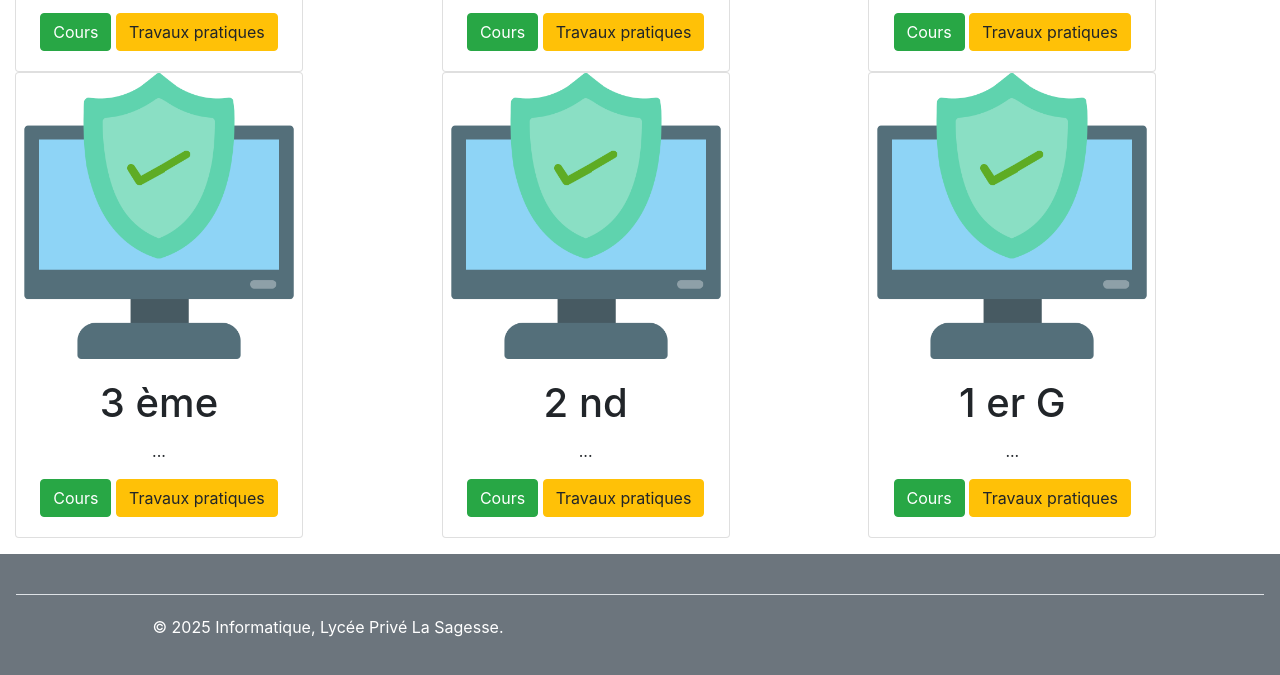
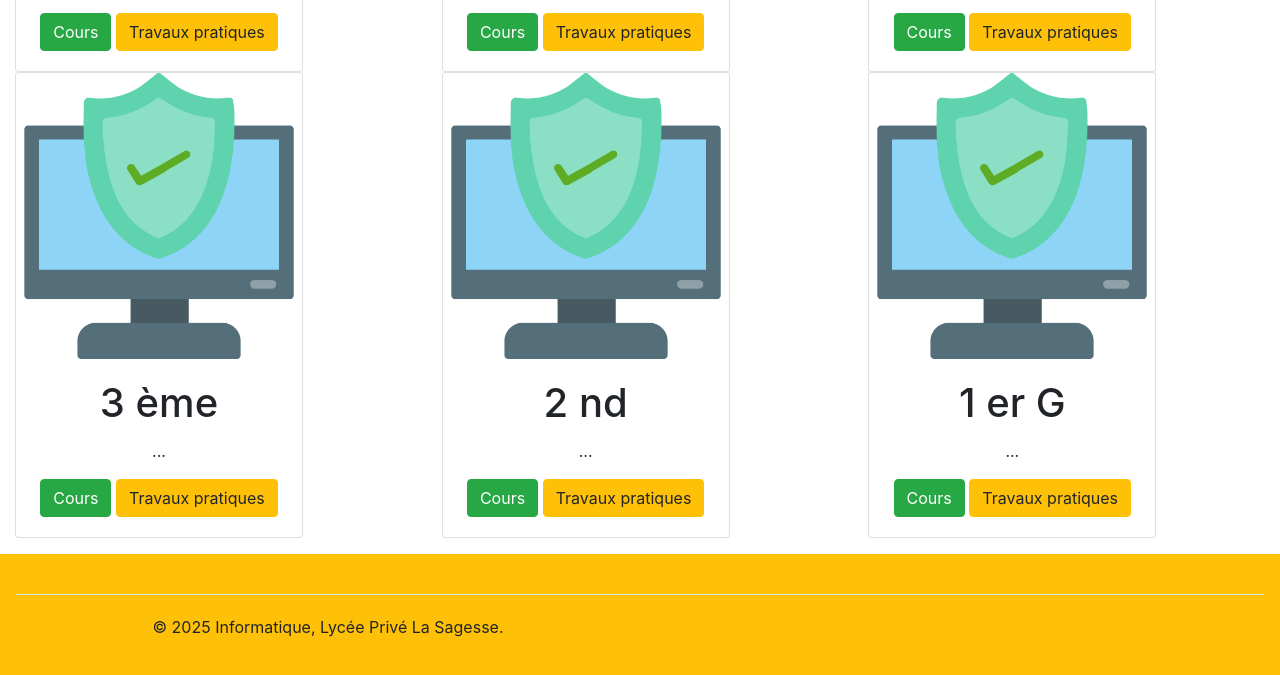
Before and after one commit to Hasinjo/info.lpls, a plain HTML site: page index.html in a window 1280 px wide. Shown: the part 485-1160 px from the top of the page. Drawn offline with Linux system fonts and the light colour scheme.

Commit message:
change couleur en jaune footer

```diff
--- a/index.html
+++ b/index.html
@@ -100,9 +100,9 @@
   </div>
 </div>
 </main>
-<div class="bg-secondary text-white text-center p-3">
+<div class="bg-warning text-black text-center p-3">
   <footer class="d-flex flex-wrap justify-content-between align-items-center py-3 my-4 border-top">
-    <p class="col-md-6 mb-0 text-body-secondary">© 2025 Informatique, Lycée Privé La Sagesse.</p> <a href="/" class="col-md-4 d-flex align-items-center justify-content-center mb-3 mb-md-0 me-md-auto link-body-emphasis text-decoration-none" aria-label="Bootstrap"> <svg class="bi me-2" width="40" height="32" aria-hidden="true"><use xlink:href="#bootstrap"></use></svg> </a>
+    <p class="col-md-6 mb-0 text-body-warning">© 2025 Informatique, Lycée Privé La Sagesse.</p> <a href="/" class="col-md-4 d-flex align-items-center justify-content-center mb-3 mb-md-0 me-md-auto link-body-emphasis text-decoration-none" aria-label="Bootstrap"> <svg class="bi me-2" width="40" height="32" aria-hidden="true"><use xlink:href="#bootstrap"></use></svg> </a>
 
 </footer >
 </div>
```
